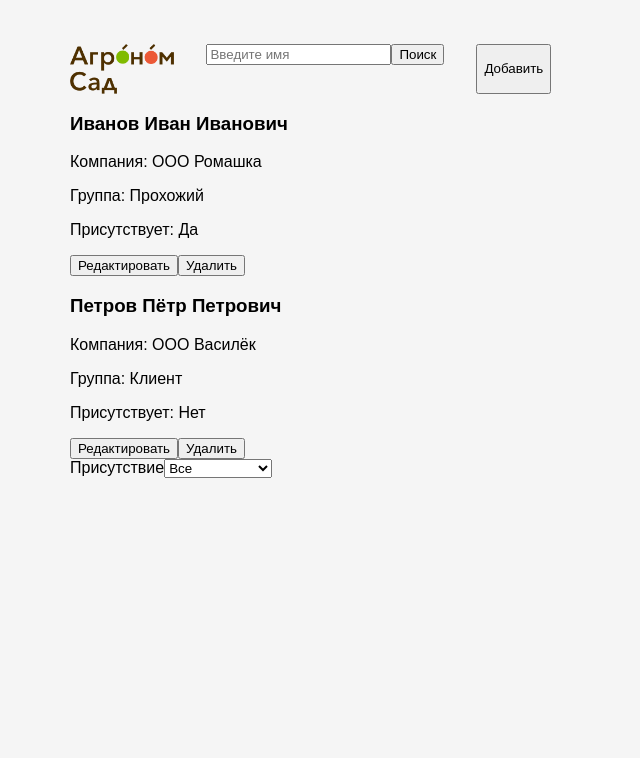
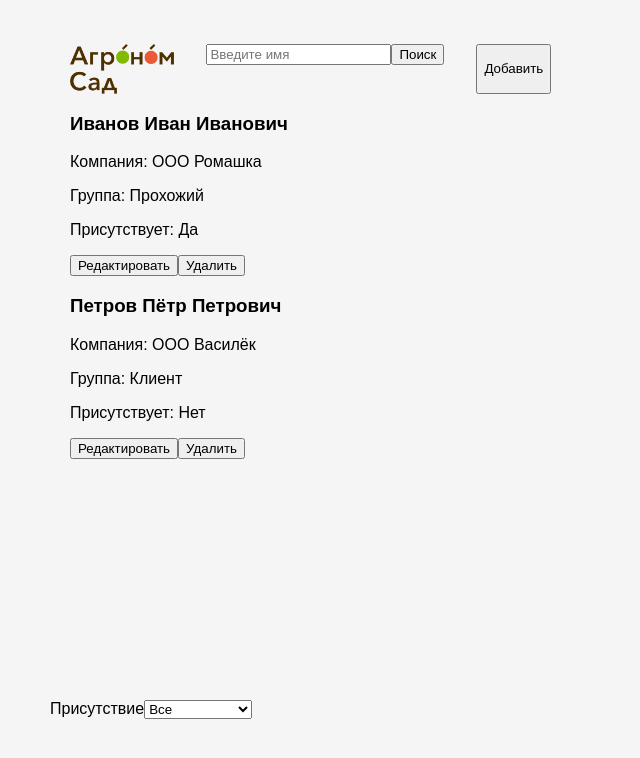
Before and after one commit to mcalexandretion/visitor-app-project, a React (Vite) app: page / in a window 1280 px wide. Shown: the top 758 px of the page, without its empty margins (0-640 px from the left). Built offline with nearby package versions, Linux system fonts and the light colour scheme; data requests are answered from the project's data file.

Commit message:
add styles for header and footer

```diff
--- a/src/index.css
+++ b/src/index.css
@@ -7,28 +7,25 @@ body {
 
 .app {
   padding: 24px 50px;
+  position: relative;
+  box-sizing: border-box;
 }
 
-.app h1 {
-  text-align: center;
+.main-content {
+  padding: 34px;
 }
-
-.app > button {
-  display: block;
-  margin: 20px auto;
-  padding: 10px 20px;
-  background: #28a745;
-  color: white;
-  border: none;
-  border-radius: 4px;
-  cursor: pointer;
-}
-
 .header {
   display: flex;
   gap: 32px;
 }
+.footer {
+  position: fixed;
+  left: 50px;
+  bottom: 47px;
+  width: 100%;
+  height: 53px;
 
+}
 .logo {
   width: auto;
   max-height: 50px;
```
